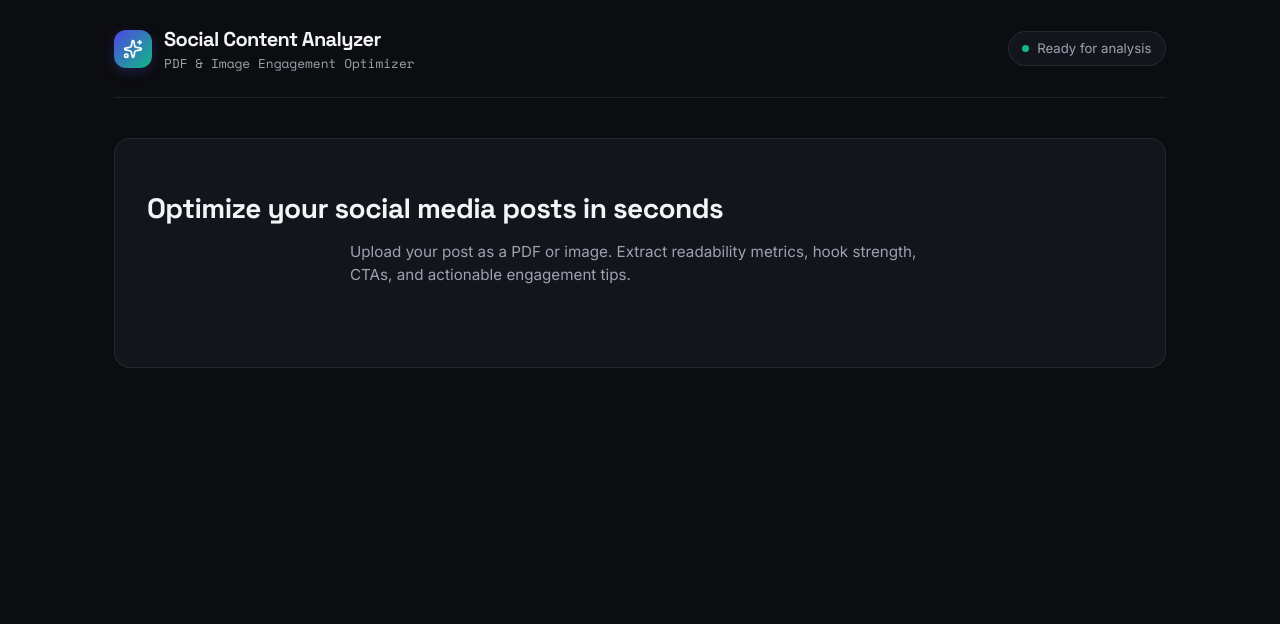
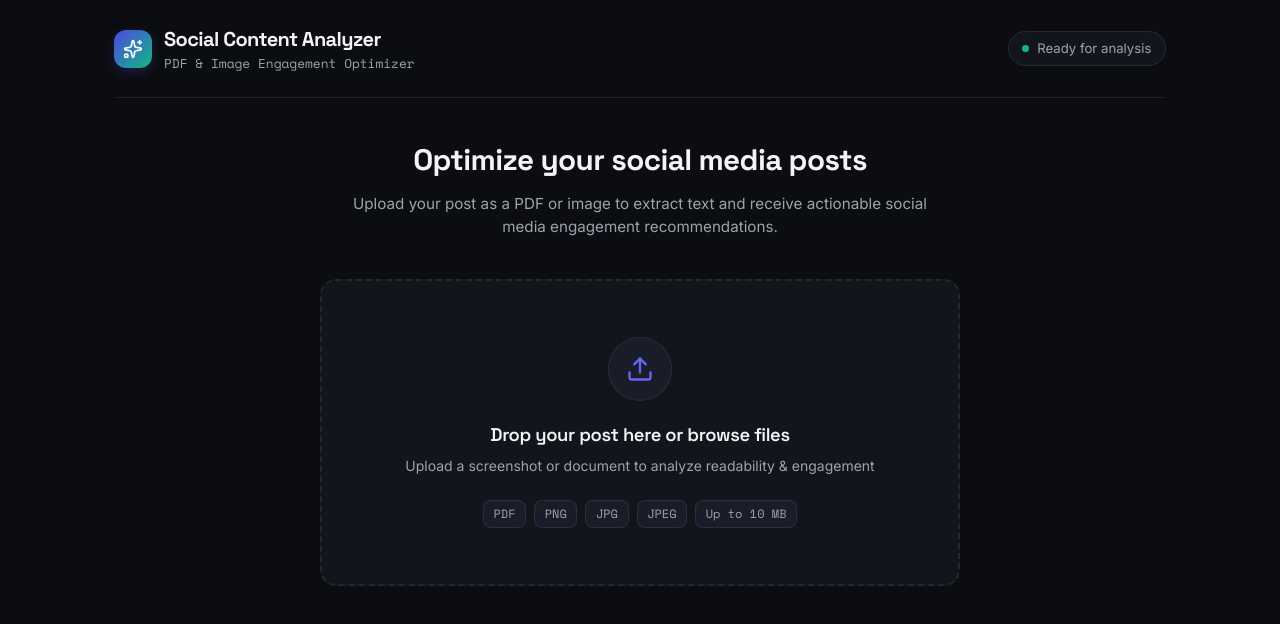
Before and after one commit to rishiverse-hash/social-media-content-analyzer, a React (Vite) app: page / in a window 1280 px wide. Shown: the top 624 px of the page. Built offline with nearby package versions, Linux system fonts and the light colour scheme.

Commit message:
add upload component

```diff
--- a/src/App.jsx
+++ b/src/App.jsx
@@ -1,7 +1,22 @@
 import React, { useState } from 'react';
-import { Sparkles, FileText, Upload, RefreshCw, AlertTriangle, CheckCircle, ArrowRight } from 'lucide-react';
+import { Sparkles } from 'lucide-react';
+import UploadZone from './components/UploadZone';
 
 export default function App() {
+  const [selectedFile, setSelectedFile] = useState(null);
+
+  const handleFileSelect = (file) => {
+    setSelectedFile(file);
+  };
+
+  const handleFileRemove = () => {
+    setSelectedFile(null);
+  };
+
+  const handleStartProcess = () => {
+    console.log('Processing file:', selectedFile?.name);
+  };
+
   return (
     <div className="app-container">
       {/* Header */}
@@ -22,16 +37,23 @@ export default function App() {
         </div>
       </header>
 
-      {/* Main Workspace Shell */}
+      {/* Main Workspace */}
       <main>
-        <div className="card text-center" style={{ padding: '3rem 2rem' }}>
-          <h2 style={{ fontSize: '1.75rem', marginBottom: '0.75rem' }}>
-            Optimize your social media posts in seconds
+        <div style={{ textAlign: 'center', marginBottom: '2.5rem' }}>
+          <h2 style={{ fontSize: '1.85rem', fontWeight: '700', marginBottom: '0.65rem' }}>
+            Optimize your social media posts
           </h2>
-          <p style={{ color: 'var(--text-muted)', maxWidth: '580px', margin: '0 auto 2rem auto', fontSize: '0.95rem' }}>
-            Upload your post as a PDF or image. Extract readability metrics, hook strength, CTAs, and actionable engagement tips.
+          <p style={{ color: 'var(--text-muted)', maxWidth: '580px', margin: '0 auto', fontSize: '0.95rem' }}>
+            Upload your post as a PDF or image to extract text and receive actionable social media engagement recommendations.
           </p>
         </div>
+
+        <UploadZone
+          selectedFile={selectedFile}
+          onFileSelect={handleFileSelect}
+          onFileRemove={handleFileRemove}
+          onStartProcess={handleStartProcess}
+        />
       </main>
     </div>
   );
--- /dev/null
+++ b/src/components/UploadZone.jsx
@@ -0,0 +1,145 @@
+import React, { useRef, useState } from 'react';
+import { Upload, FileText, Image as ImageIcon, X, ArrowRight } from 'lucide-react';
+
+export default function UploadZone({
+  selectedFile,
+  onFileSelect,
+  onFileRemove,
+  onStartProcess,
+  error
+}) {
+  const [isDragging, setIsDragging] = useState(false);
+  const fileInputRef = useRef(null);
+
+  const handleDragOver = (e) => {
+    e.preventDefault();
+    e.stopPropagation();
+    setIsDragging(true);
+  };
+
+  const handleDragLeave = (e) => {
+    e.preventDefault();
+    e.stopPropagation();
+    setIsDragging(false);
+  };
+
+  const handleDrop = (e) => {
+    e.preventDefault();
+    e.stopPropagation();
+    setIsDragging(false);
+
+    if (e.dataTransfer.files && e.dataTransfer.files.length > 0) {
+      const file = e.dataTransfer.files[0];
+      onFileSelect(file);
+    }
+  };
+
+  const handleInputChange = (e) => {
+    if (e.target.files && e.target.files.length > 0) {
+      const file = e.target.files[0];
+      onFileSelect(file);
+    }
+  };
+
+  const formatFileSize = (bytes) => {
+    if (bytes < 1024) return bytes + ' B';
+    else if (bytes < 1048576) return (bytes / 1024).toFixed(1) + ' KB';
+    else return (bytes / 1048576).toFixed(1) + ' MB';
+  };
+
+  return (
+    <div style={{ maxWidth: '640px', margin: '0 auto', width: '100%' }}>
+      {!selectedFile ? (
+        <div
+          className={`dropzone ${isDragging ? 'is-dragging' : ''}`}
+          onDragOver={handleDragOver}
+          onDragLeave={handleDragLeave}
+          onDrop={handleDrop}
+          onClick={() => fileInputRef.current?.click()}
+          tabIndex={0}
+          role="button"
+          aria-label="Upload social media content PDF or Image"
+          onKeyDown={(e) => {
+            if (e.key === 'Enter' || e.key === ' ') {
+              e.preventDefault();
+              fileInputRef.current?.click();
+            }
+          }}
+        >
+          <input
+            type="file"
+            ref={fileInputRef}
+            onChange={handleInputChange}
+            accept=".pdf, .png, .jpg, .jpeg, image/png, image/jpeg, application/pdf"
+            style={{ display: 'none' }}
+          />
+
+          <div className="dropzone-icon-wrapper">
+            <Upload size={28} />
+          </div>
+
+          <div>
+            <h3 className="dropzone-title">Drop your post here or browse files</h3>
+            <p className="dropzone-subtext" style={{ marginTop: '0.4rem' }}>
+              Upload a screenshot or document to analyze readability & engagement
+            </p>
+          </div>
+
+          <div className="dropzone-tags">
+            <span className="tag">PDF</span>
+            <span className="tag">PNG</span>
+            <span className="tag">JPG</span>
+            <span className="tag">JPEG</span>
+            <span className="tag">Up to 10 MB</span>
+          </div>
+        </div>
+      ) : (
+        <div className="card" style={{ display: 'flex', flexDirection: 'column', alignItems: 'center', gap: '1.25rem' }}>
+          <div className="selected-file-card">
+            <div className="file-info">
+              {selectedFile.type.includes('pdf') ? (
+                <FileText className="file-icon" size={24} />
+              ) : (
+                <ImageIcon className="file-icon" size={24} />
+              )}
+              <div className="file-details">
+                <span className="file-name">{selectedFile.name}</span>
+                <span className="file-meta">
+                  {formatFileSize(selectedFile.size)} • {selectedFile.type || 'Document'}
+                </span>
+              </div>
+            </div>
+
+            <button
+              className="btn btn-ghost"
+              onClick={onFileRemove}
+              title="Remove file"
+              aria-label="Remove file"
+              style={{ padding: '0.4rem', borderRadius: '50%' }}
+            >
+              <X size={18} />
+            </button>
+          </div>
+
+          <div style={{ display: 'flex', gap: '0.75rem', width: '100%', maxWidth: '540px' }}>
+            <button
+              className="btn btn-secondary"
+              onClick={onFileRemove}
+              style={{ flex: '1' }}
+            >
+              Change File
+            </button>
+            <button
+              className="btn btn-primary"
+              onClick={onStartProcess}
+              style={{ flex: '2' }}
+            >
+              <span>Analyze Content</span>
+              <ArrowRight size={16} />
+            </button>
+          </div>
+        </div>
+      )}
+    </div>
+  );
+}
```
